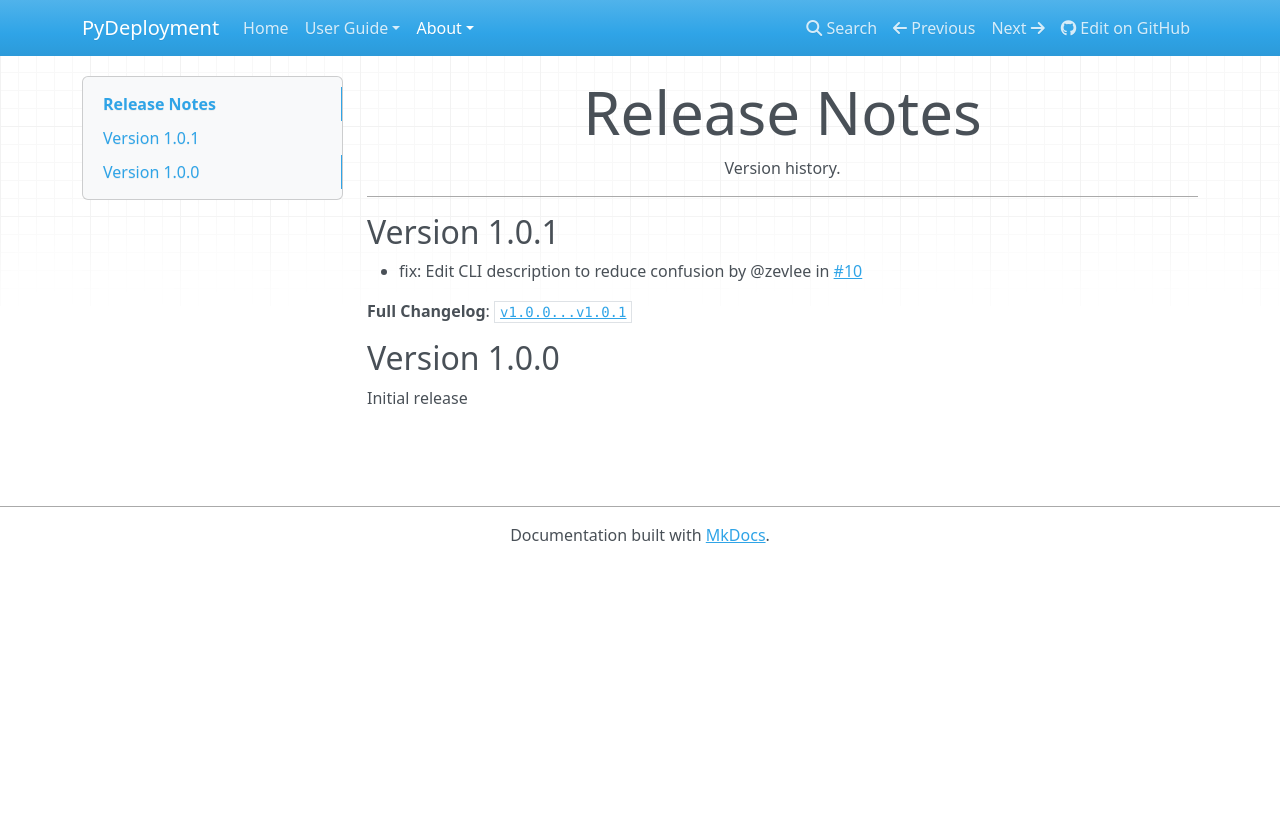
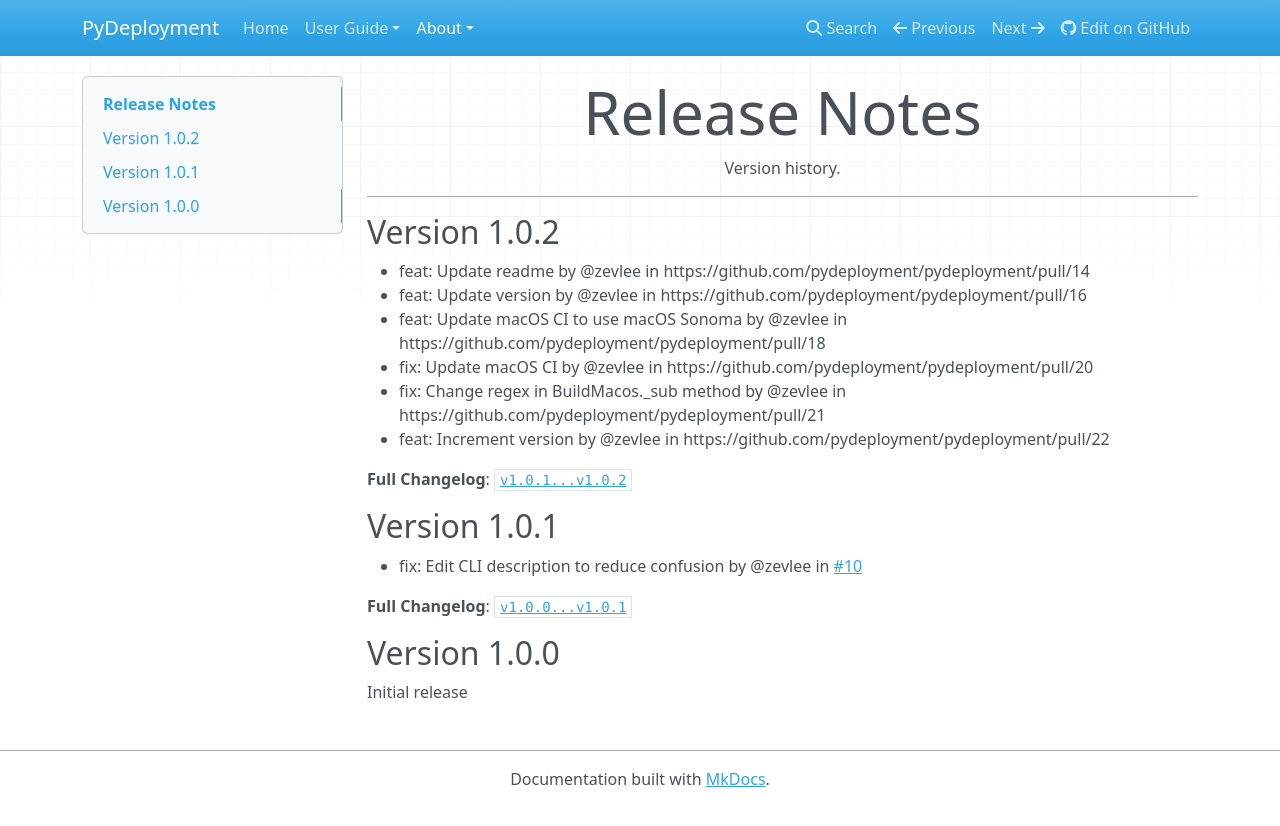
Before and after one commit to pydeployment/pydeployment, an MkDocs documentation site: the page built from docs/about/release-notes.md, in a window 1280 px wide. Shown: the top 826 px of the page. Built offline with MkDocs 1.6.1, drawn with Linux system fonts in a browser that asks for light colours; nearby versions of some CDN libraries.

Commit message:
docs: Update docs to include version changes for v1.0.2
[ci skip]

```diff
--- a/docs/about/release-notes.md
+++ b/docs/about/release-notes.md
@@ -3,6 +3,16 @@
 Version history.
 
 ---
+
+## Version 1.0.2
+* feat: Update readme by @zevlee in https://github.com/pydeployment/pydeployment/pull/14
+* feat: Update version by @zevlee in https://github.com/pydeployment/pydeployment/pull/16
+* feat: Update macOS CI to use macOS Sonoma by @zevlee in https://github.com/pydeployment/pydeployment/pull/18
+* fix: Update macOS CI by @zevlee in https://github.com/pydeployment/pydeployment/pull/20
+* fix: Change regex in BuildMacos._sub method by @zevlee in https://github.com/pydeployment/pydeployment/pull/21
+* feat: Increment version by @zevlee in https://github.com/pydeployment/pydeployment/pull/22
+
+**Full Changelog**: [`v1.0.1...v1.0.2`](https://github.com/pydeployment/pydeployment/compare/v1.0.1...v1.0.2)
 
 ## Version 1.0.1
 * fix: Edit CLI description to reduce confusion by @zevlee in [#10](https://github.com/pydeployment/pydeployment/pull/10)
```
